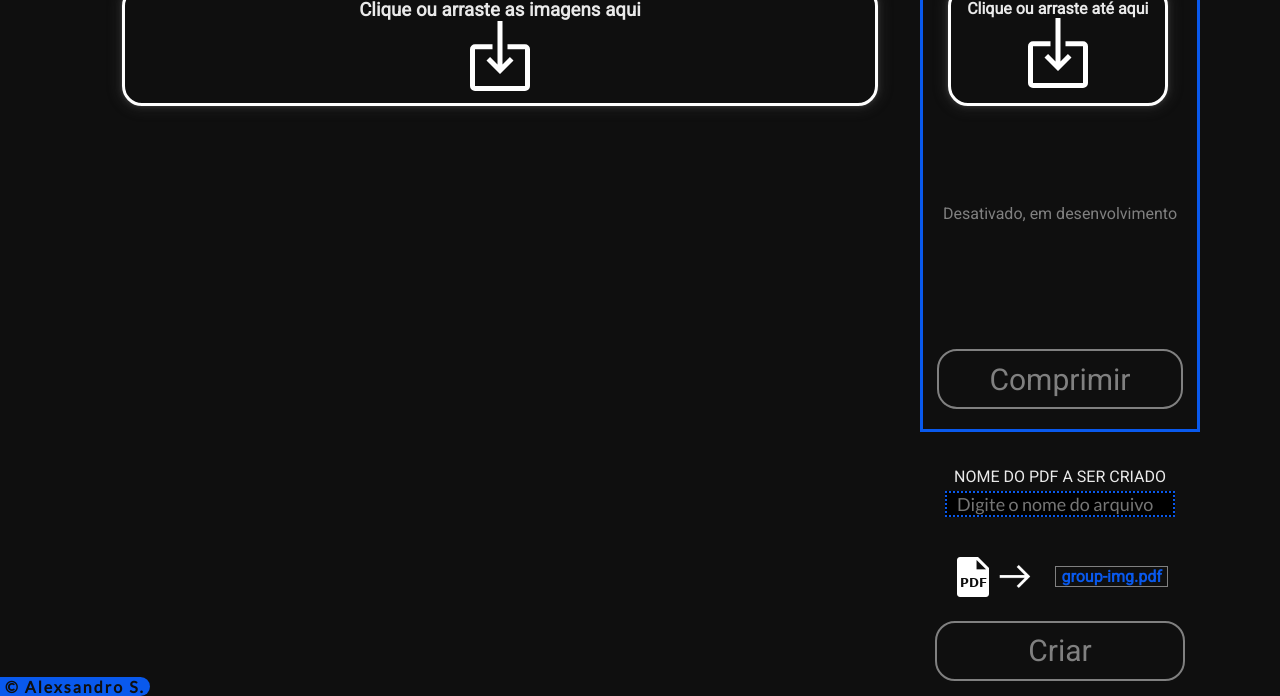
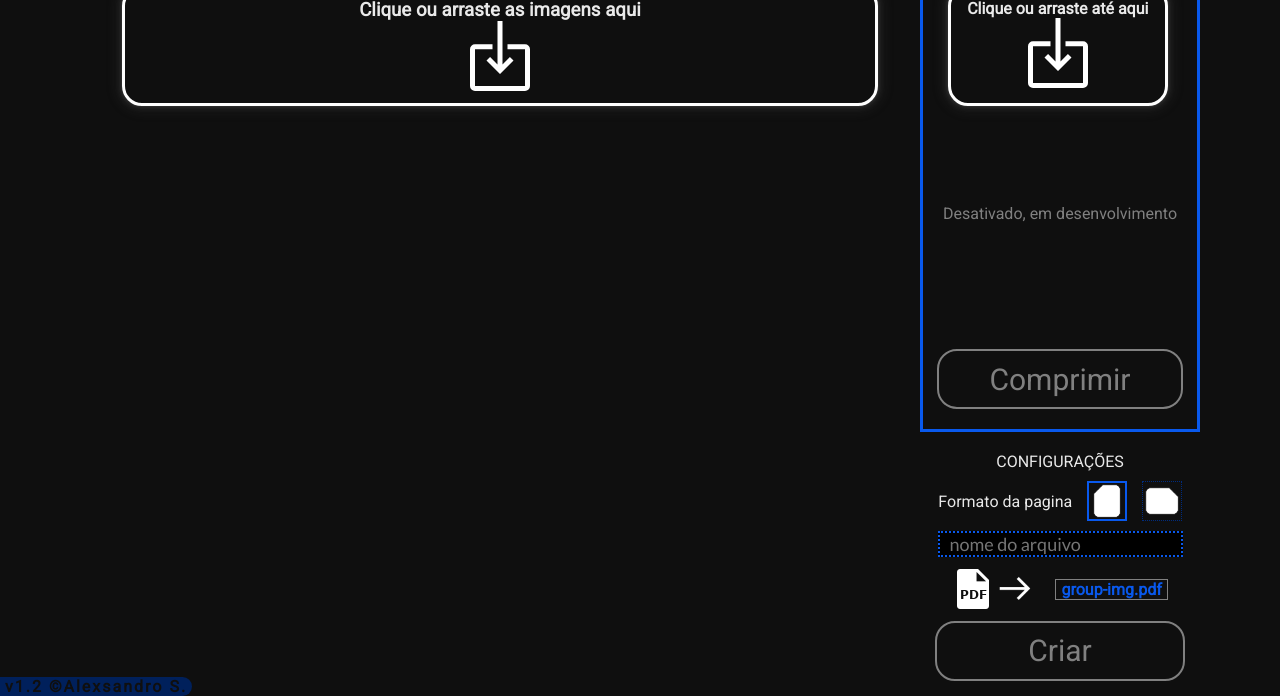
Before and after one commit to AlexsandroS/PDF-helper, a plain HTML site: page index.html in a window 1280 px wide. Shown: the part 104-800 px from the top of the page. Drawn offline with nearby package versions, Linux system fonts and the light colour scheme.

Commit message:
added orientation option & some code fix

```diff
--- a/index.html
+++ b/index.html
@@ -6,6 +6,7 @@
     <meta name="viewport" content="width=device-width, initial-scale=1.0">
     <link rel="stylesheet" href="./style.css">
     <link rel="stylesheet" href="https://fonts.googleapis.com/css2?family=Material+Symbols+Outlined:opsz,wght,FILL,GRAD@24,400,0,0" />
+    <link rel="icon" type="image/x-icon" href="/img/fav-icon.ico">
     <title>PDF Helper</title>
 </head>
 <body>
@@ -30,8 +31,13 @@
         </div>
         <div class="pdf-creator-zone-bt">
             <div class="group-itens container">
-                <span>Nome do PDF a ser criado</span>
-                <input id="archiveName" placeholder="Digite o nome do arquivo">
+                <span>Configurações</span>
+                <div class="orientation-group">Formato da pagina
+                        <div class="orientation portrait"><input type="radio" checked="checked" name="orie" value="p"><div class="radio-indicator" ></div></div>
+
+                        <div class="orientation landscape"><input type="radio" name="orie" value="l"><div class="radio-indicator"></div></div>
+                </div>
+                <input id="archiveName" placeholder="nome do arquivo">
             </div>
             <div class="preview">
             <img src="/img/icon-preview.png">
@@ -60,7 +66,7 @@
             <button class="btn-gerar down-btn" disabled>Comprimir</button>
         </div>
     </div>
-    <div class="copy">© Alexsandro S.</div>
+    <div class="copy">v1.2 ©Alexsandro S.</div>
     <script src="/js/main.js"></script>
 </body>
 </html>
--- a/js/main.js
+++ b/js/main.js
@@ -14,7 +14,6 @@ pdfCompress = 'x' | Valores: FAST, MEDIUM, HARD
 
 console.log(msg)
 //--------------
-
 const drag_drop = document.getElementsByClassName('drag-drop container')[0]
 const drag_drop_pdf = document.getElementsByClassName('drag-drop container')[1]
 const filesViewer = document.getElementById('main-files-content')
@@ -29,11 +28,12 @@ const showGroup = document.getElementById('details')
 const showFilename = document.getElementsByClassName('textarea')[1]
 const showFileSize = document.getElementsByClassName('textarea')[2]
 const showPreviewName = document.getElementsByClassName('textarea')[0]
+const rdBtn = document.getElementsByName('orie')
 //-------------------
 
 const _imagens = []
 var pdfData, uSize = 0,
-    cSize = 0, imgCompress = 0.5, pdfCompress = 'FAST';
+    cSize = 0, imgCompress = 0.5, pdfCompress = 'FAST', pdfOrientation = 'p';
 var debug;
 
 const Tools = {
@@ -83,6 +83,7 @@ const Tools = {
             return;
 
         Item.toggleShowItens();
+        archiveName.focus()
         processFiles(files, 0); // recursivo
 
         function processFiles(files, index) {
@@ -136,7 +137,9 @@ const Tools = {
     toPDF: async function () {
         btnCreator.innerText = "Criando..."
         setTimeout(() => {}, 10)
-        const doc = new jsPDF();
+        const doc = new jsPDF({orientation: pdfOrientation});
+        doc.setProperties({author: 'pdfCreator', creator: 'github/AlexsandroS'})
+
         for (let i = 0; i < _imagens.length; i++) {
             const image = _imagens[i]
 
@@ -267,9 +270,19 @@ btnCreator.addEventListener('click', async () => {
         Tools.toPDF()
     }, 10)
 })
+
+rdBtn.forEach( (eRbtn) => {
+    eRbtn.addEventListener('change', () => {
+        console.log(eRbtn.value)
+        pdfOrientation = eRbtn.value != undefined ? eRbtn.value : 'p'
+    })
+})
+
+
 inputPDF.addEventListener('change', () => {
     Tools.receivePDF()
 })
-archiveName.addEventListener('keydown', () => {
+
+archiveName.addEventListener('input', (e) => {
     showPreviewName.innerText = archiveName.value.length > 0 ? archiveName.value + '.pdf' : 'group-imgs.pdf'
 })
--- a/style.css
+++ b/style.css
@@ -1,13 +1,14 @@
 @import url('https://fonts.googleapis.com/css2?family=Roboto&display=swap');
 @import url('https://fonts.googleapis.com/css2?family=Lato:wght@300;400&display=swap');
-:root{
+
+:root {
     --background-color: rgb(15, 15, 15);
     --main-color: #0959ed;
     --main-color-shadow: #002c7e;
     --text-color: rgb(233, 233, 233);
 }
 
-*{
+* {
     margin: 0;
     padding: 0;
     box-sizing: border-box;
@@ -30,12 +31,12 @@
     border-radius: 15px;
 }
 
-body{
+body {
     background: var(--background-color);
 
 }
 
-.main{
+.main {
     max-width: 1120px;
     width: 100%;
     height: 100vh;
@@ -48,7 +49,7 @@ body{
     position: relative;
 }
 
-.header{
+.header {
     position: relative;
     height: 80px;
     color: var(--main-color);
@@ -56,13 +57,13 @@ body{
     font-family: 'Lato', sans-serif;
 }
 
-.header > h1{
+.header>h1 {
     font-size: 70px;
     font-weight: bold;
     color: var(--main-color);
 }
 
-.header > h4{
+.header>h4 {
     position: absolute;
     left: 90px;
     top: -3px;
@@ -70,7 +71,7 @@ body{
     color: var(--main-color);
 }
 
-.container{
+.container {
     position: relative;
     display: flex;
     align-items: center;
@@ -78,7 +79,7 @@ body{
     height: inherit;
 }
 
-.drag-drop{
+.drag-drop {
     position: relative;
     width: 90%;
     height: 120px;
@@ -87,23 +88,23 @@ body{
     border: 3px solid white;
     border-radius: 20px;
     padding: 10px;
-    box-shadow:  0 0 0 1px rgba(77, 77, 77, 0.164), 0 0 2px 2px rgba(77, 77, 77, 0.153),0 0 4px 4px rgba(77, 77, 77, 0.198), 0 0 10px 8px rgba(77, 77, 77, 0.123);
+    box-shadow: 0 0 0 1px rgba(77, 77, 77, 0.164), 0 0 2px 2px rgba(77, 77, 77, 0.153), 0 0 4px 4px rgba(77, 77, 77, 0.198), 0 0 10px 8px rgba(77, 77, 77, 0.123);
     transition: .6s;
 }
 
-.drag-drop-min{
+.drag-drop-min {
     height: 50px;
     border-width: 1px;
     justify-content: center;
 }
 
-.drag-drop-min > img{
+.drag-drop-min>img {
     visibility: hidden;
     height: 0;
     width: 0;
 }
 
-.drag-drop > input{
+.drag-drop>input {
     position: absolute;
     top: 0;
     opacity: 0;
@@ -112,44 +113,48 @@ body{
     z-index: 99;
 }
 
-.drag-drop:hover{
+.drag-drop:hover {
     cursor: pointer;
     background: linear-gradient(360deg, #f3f3f345, transparent);
     transition: .6s;
 }
 
-.icon-drop{
+.icon-drop {
     filter: invert(1);
     width: 80px;
     height: 80px;
 }
 
-.group-itens{
-    margin: 20px 0 15px 0;
-    height: 50px;
+.group-itens {
+    margin: 5px 0 15px 0;
+    height: 90px;
     flex-direction: column;
     align-items: center;
 }
 
-.group-itens > input{
-    height: 30x;
-    width: 230px;
+.group-itens>input {
+    width: 245px;
     background-color: black;
-    color: grey;
+    color: white;
     font-family: 'Lato', sans-serif;
     font-size: 18px;
     border: 2px dotted var(--main-color);
     outline: none;
     padding-left: 10px;
+    margin: 5px 0 5px 0;
 }
 
-.group-itens > span{
+.group-itens>input:focus{
+    box-shadow: 0 0 15px 3px var(--main-color)
+}
+
+.group-itens>span {
     text-transform: uppercase;
     font-weight: lighter;
     margin: 0 0 5px 0;
 }
 
-.files-main{
+.files-main {
     position: relative;
     display: flex;
     flex-direction: column;
@@ -158,18 +163,18 @@ body{
     height: 100%;
 }
 
-.content-hidden{
+.content-hidden {
     visibility: hidden;
     height: 0;
     width: 0;
     overflow: hidden;
 }
 
-.files-group{
+.files-group {
     width: 100%;
     border: 1px solid rgb(53, 53, 53);
     max-height: 70vh;
-    min-height: 420px;
+    min-height: 432px;
     padding: 12px;
     display: flex;
     flex-wrap: wrap;
@@ -179,7 +184,7 @@ body{
     overflow: overlay;
 }
 
-#files-title{
+#files-title {
     height: 25px;
     border: 1px solid rgb(69, 69, 69);
     width: 100%;
@@ -188,7 +193,7 @@ body{
     border-bottom: none;
 }
 
-.item{
+.item {
     height: 190px;
     border: 1px solid rgb(105, 105, 105);
     width: 190px;
@@ -197,28 +202,28 @@ body{
     position: relative;
     display: flex;
     flex-direction: column;
-    align-items: center ;
+    align-items: center;
     background: rgb(253, 238, 228);
 }
 
-.item-name{
+.item-name {
     height: 50px;
     width: 100%;
     overflow: hidden;
     font-size: 14px;
     padding: 5px 10px 0 10px;
-    color:black;
+    color: black;
     cursor: help;
 }
 
-.item-preview{
+.item-preview {
     height: 130px;
-    margin-top:5px;
+    margin-top: 5px;
     width: 170px;
     background: rgb(92, 92, 91);
 }
 
-.item-remove{
+.item-remove {
     height: 25px;
     width: 25px;
     color: black;
@@ -231,19 +236,20 @@ body{
     top: 0;
 }
 
-.item-remove::before{
-   content: 'delete';
-   cursor: pointer;
+.item-remove::before {
+    content: 'delete';
+    cursor: pointer;
 }
 
-.item-remove:hover{
+.item-remove:hover {
     background-color: rgb(247, 54, 54);
 }
-.item-remove:active{
+
+.item-remove:active {
     background-color: brown;
 }
 
-.btn-gerar{
+.btn-gerar {
     height: 60px;
     width: 100%;
     border: 2px solid var(--main-color);
@@ -258,20 +264,20 @@ body{
 
 }
 
-.btn-gerar:hover:enabled{
+.btn-gerar:hover:enabled {
     box-shadow: inset 0 0 5px 5px var(--main-color-shadow), 0 0 5px 3px var(--main-color-shadow);
     text-shadow: 0 0 12px var(--main-color);
     transition: .2s;
 }
 
-.btn-gerar:disabled{
+.btn-gerar:disabled {
     box-shadow: none;
     color: gray;
     border-color: grey;
     text-shadow: none;
 }
 
-.extra-tool{
+.extra-tool {
     position: relative;
     width: 100%;
     max-width: 300px;
@@ -283,7 +289,7 @@ body{
     text-align: center;
 }
 
-.extra-tool > input{
+.extra-tool>input {
     position: absolute;
     top: 0;
     opacity: 0;
@@ -292,18 +298,18 @@ body{
     z-index: 99;
 }
 
-.extra-tool > span{
+.extra-tool>span {
     margin-top: 5px;
 }
 
-.down-btn{
+.down-btn {
     position: absolute;
     bottom: 20px;
     width: 90%;
     left: 5%;
 }
 
-.textarea{
+.textarea {
     position: relative;
     border: 1px solid grey;
     padding: 0 5px 0 5px;
@@ -312,13 +318,13 @@ body{
     overflow-wrap: anywhere;
 }
 
-.pdf-creator-zone{
+.pdf-creator-zone {
     width: 100%;
     height: 90%;
     grid-area: 1 / 1 / 3 / 2;
 }
 
-.pdf-creator-zone-bt{
+.pdf-creator-zone-bt {
     display: flex;
     border-top: 3px solid var(--main-color);
     align-self: center;
@@ -330,30 +336,76 @@ body{
     padding: 15px;
 }
 
-.pdf-creator-zone-bt > img{
+.pdf-creator-zone-bt>img {
     height: 60px;
     width: 110px;
 }
 
-.pdf-creator-zone-bt > .preview{
+.pdf-creator-zone-bt>.preview {
     flex-direction: row;
     display: flex;
     align-items: center;
     justify-content: space-evenly;
 }
 
-.copy{
+.copy {
     position: absolute;
-    background: var(--main-color);
+    background: #00205b;
     color: var(--background-color);
     bottom: 0;
     font-weight: bold;
-    font-family: 'Lato', sans-serif;
     border-radius: 0 10px 10px 0;
     padding: 0 5px 0 5px;
     letter-spacing: 2px;
 }
 
+.orientation-group {
+    display: flex;
+    width: 100%;
+    justify-content: space-around;
+    align-items: center;
+    gap: 8px;
+    margin: 5px 0 5px 0;
+}
+
+.landscape{
+    background-image: url('/img/icon-landscape.png');
+    background-repeat: round;
+}
+
+.portrait{
+    background-image: url('/img/icon-portrait.png');
+
+}
+
+.radio-indicator,
+.orientation {
+    height: 40px;
+    width: 40px;
+    position: relative;
+    background-repeat: space;
+    background-size: 90% 90%;
+    background-position: center;
+}
+
+.orientation>input {
+    width: 100%;
+    height: 100%;
+    position: relative;
+    z-index: 99;
+    opacity: 0;
+}
+
+.radio-indicator {
+    top: 0;
+    position: absolute;
+    border: 1px dotted var(--main-color-shadow);
+}
+
+
+.orientation>input:checked~.radio-indicator {
+    border: 2px solid var(--main-color);
+}
 
 /* mobile */
 
@@ -363,74 +415,74 @@ body{
         width: 5px;
     }
 
-    .main{
+    .main {
         display: flex;
         flex-direction: column;
         height: 100%;
     }
 
-    .header{
+    .header {
         height: auto;
         display: flex;
         justify-content: center;
     }
 
-    .extra-tool > .header > h1{
+    .extra-tool>.header>h1 {
         margin-top: 5px;
     }
 
-    .pdf-creator-zone-bt{
+    .pdf-creator-zone-bt {
         border-top: none;
         border-bottom: 3px solid var(--main-color);
     }
 
-    .extra-tool{
+    .extra-tool {
         max-width: 100%;
     }
 
-    .header > h1{
+    .header>h1 {
         font-size: 52px;
         width: 50%;
     }
-    .copy{
+
+    .copy {
         position: relative;
         border-radius: 0;
         text-align: center;
     }
 
-    .drag-drop{
+    .drag-drop {
         margin: 17px;
         height: 100px;
     }
 
-    .icon-drop{
+    .icon-drop {
         height: 60px;
         width: 60px;
     }
 
-    .header > h4{
+    .header>h4 {
         left: 136px;
     }
 
-    .files-group{
+    .files-group {
         display: flex;
         flex-wrap: wrap;
         row-gap: none;
         column-gap: 11px;
     }
 
-    .item{
+    .item {
         width: 48%;
         height: 180px;
     }
 
-    .item-preview{
+    .item-preview {
         width: 140px;
         height: 125px;
     }
 
-    .pdf-creator-zone-bt > .preview
-    {
+    .pdf-creator-zone-bt>.preview {
         justify-content: center;
     }
 }
```
Also changed, not shown: img/fav-icon.ico (added), img/icon-landscape.png (added), img/icon-portrait.png (added).
